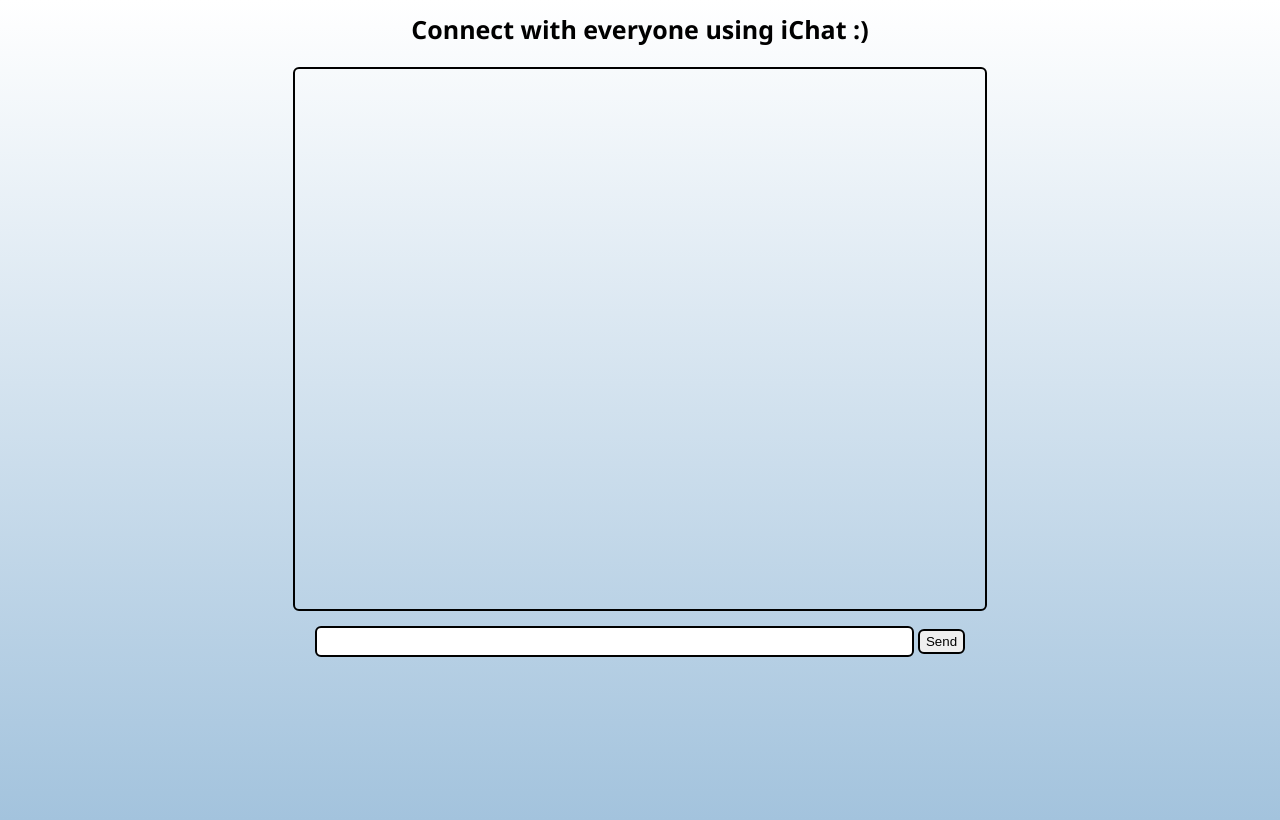
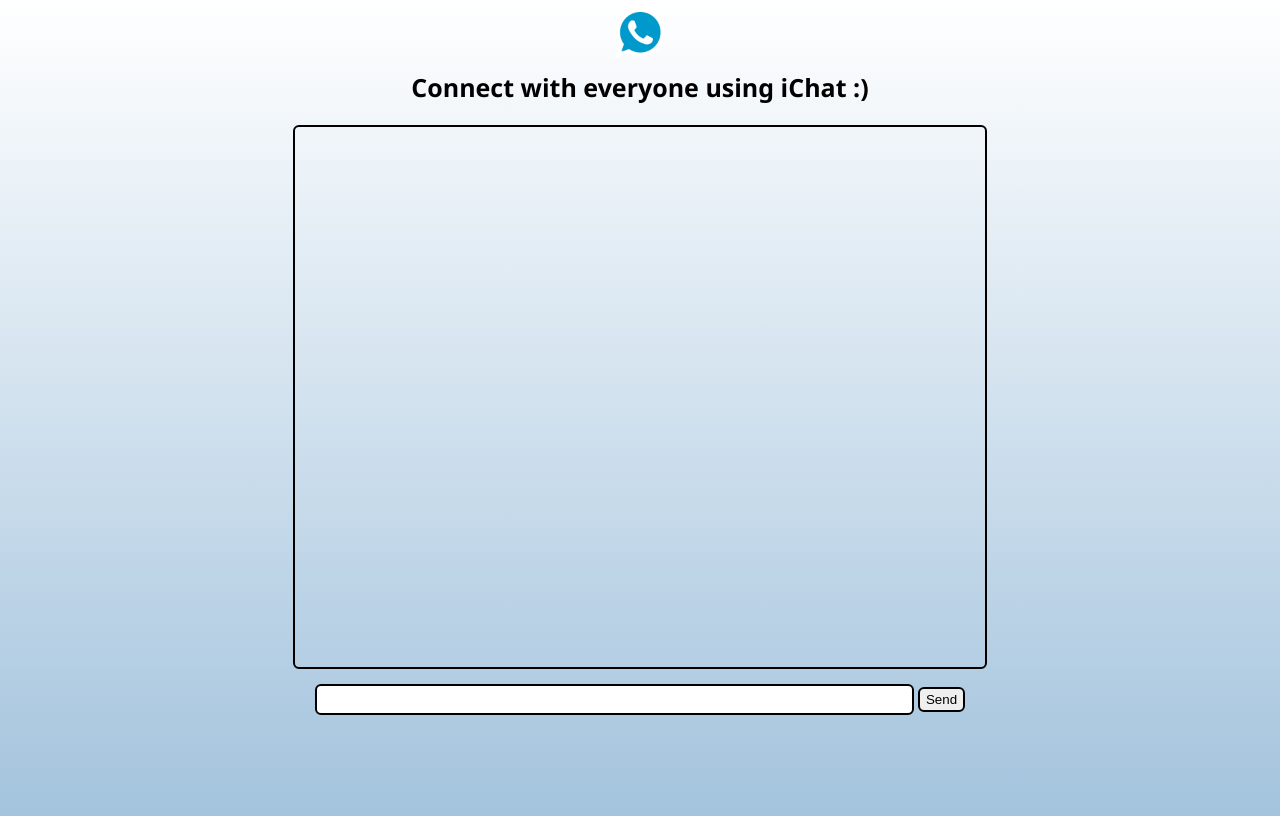
Before and after one commit to Jenil-Bhalala/iChat, a plain HTML site: page index.html in a window 1280 px wide. Drawn offline with nearby package versions, Linux system fonts and the light colour scheme; no server answers.

Commit message:
updated for deployment

```diff
--- a/index.html
+++ b/index.html
@@ -11,6 +11,7 @@
     </head>
     <body>
         <nav>
+            <img class="logo" src="chat.png" alt="">
             <h1>Connect with everyone using iChat :)</h1>
         </nav>
 
```
Also changed, not shown: README.md (deleted), chat.png (added), nodeServer/vercel.json (added), 1 other file.
